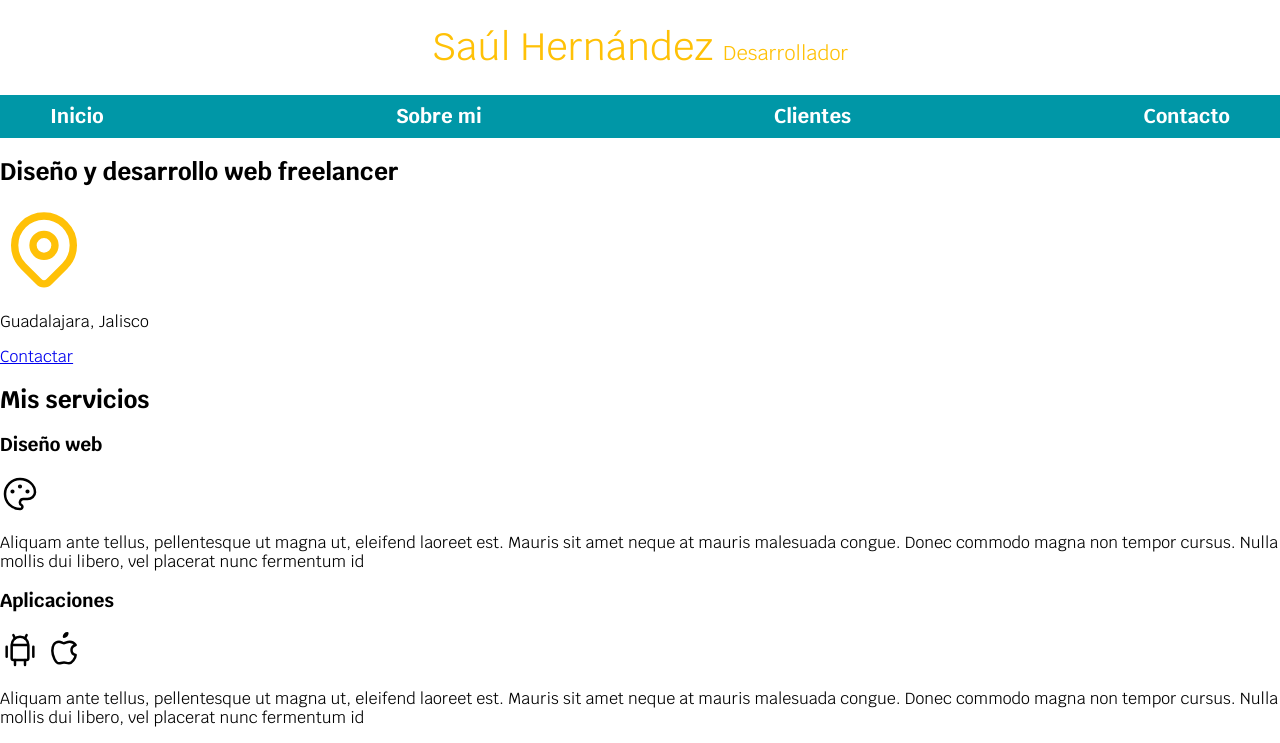
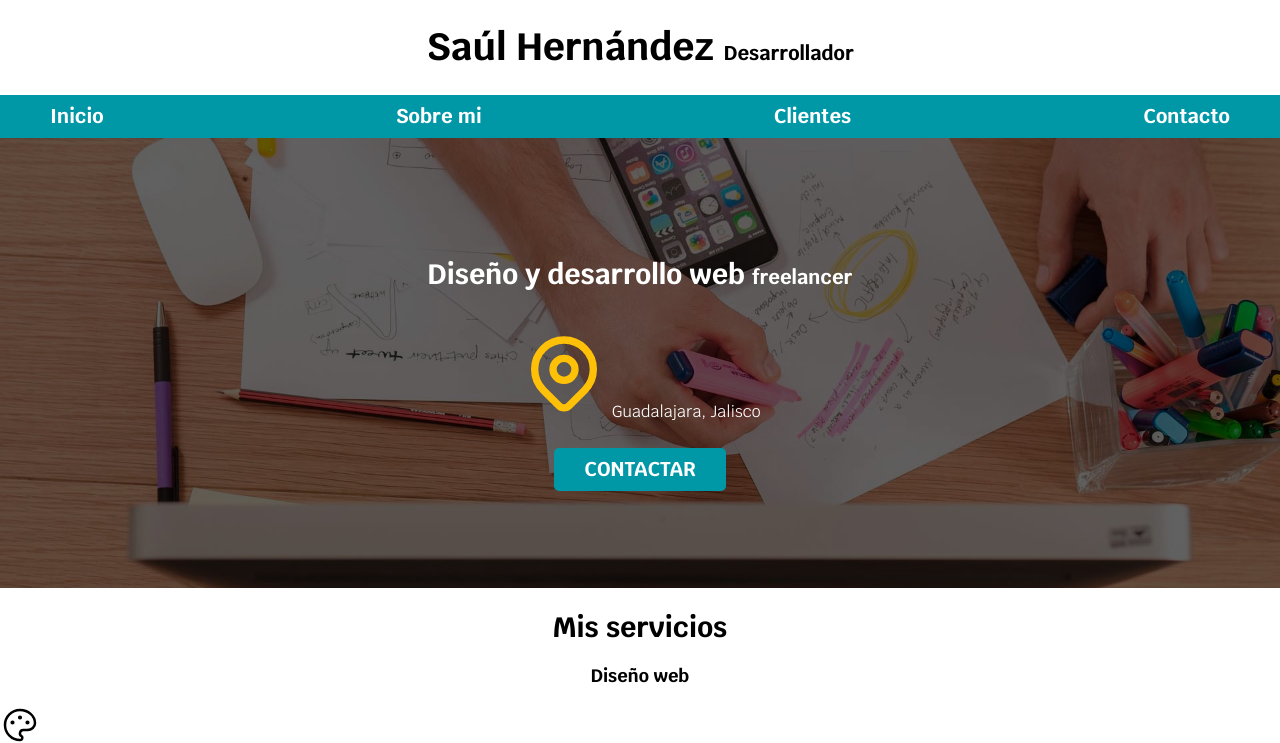
Before and after one commit to SlowAsteroid4/freelancer, a plain HTML site: page index.html in a window 1280 px wide. Shown: the top 743 px of the page. Drawn offline with Linux system fonts and the light colour scheme.

Commit message:
Se cambió el acomodo de algunas partes del index y se agregaron diseños del heading en el styles.css

```diff
--- a/css/styles.css
+++ b/css/styles.css
@@ -14,7 +14,14 @@
 
 html {
     font-size: 62.5%;
+    box-sizing: border-box;
     /*1rem = 10px*/
+}
+
+*,
+*:before,
+*:after {
+    box-sizing: inherit;
 }
 
 body {
@@ -22,14 +29,30 @@ body {
     font-family: 'Krub', sans-serif;
 }
 
+h1 {
+    font-size: var(--fuente_principal);
+}
+
+h2 {
+    font-size: 2.8rem;
+}
+
+h3 {
+    font-size: 1.8rem;
+}
+
+h1,
+h2,
+h3 {
+    text-align: center;
+}
+
 
 /*Fin de lineas rectificadoras de rem*/
 
 .titulo {
-    text-align: center;
-    font-size: var(--fuente_principal);
-    color: var(--primario);
-    font-weight: normal;
+    color: var(--obscuro);
+    font-weight: bold;
 }
 
 .titulo span {
@@ -48,12 +71,13 @@ body {
 .navegacion-principal {
     display: flex;
     flex-direction: column;
-    justify-content: space-between;
+    align-items: center;
 }
 
 @media (min-width: 768px) {
     .navegacion-principal {
         flex-direction: row;
+        justify-content: space-between;
     }
 }
 
@@ -69,3 +93,48 @@ body {
     background-color: var(--primario);
     color: var(--obscuro);
 }
+
+.hero {
+    background-image: url(../img/hero.jpg);
+    background-repeat: no-repeat;
+    background-size: cover;
+    height: 450px;
+    position: relative;
+}
+
+.contenido-hero {
+    position: absolute;
+    background-color: rgba(0, 0, 0, 0.62);
+    width: 100%;
+    height: 100%;
+    /*Alinear al centro*/
+    display: flex;
+    flex-direction: column;
+    align-items: center;
+    justify-content: center;
+}
+
+.contenido-hero h2,
+.contenido-hero p {
+    color: var(--blanco);
+}
+
+.btn {
+    background-color: var(--secundario);
+    color: var(--blanco);
+    padding: 1rem 3rem;
+    font-size: 2rem;
+    text-decoration: none;
+    margin-top: 1rem;
+    text-transform: uppercase;
+    font-weight: bold;
+    border-radius: .5rem;
+    width: 90%;
+    text-align: center;
+}
+
+@media (min-width: 768px) {
+    .btn {
+        width: auto;
+    }
+}
--- a/index.html
+++ b/index.html
@@ -30,16 +30,18 @@
         </nav>
     </div>
 
-    <section>
-        <h2>Diseño y desarrollo web freelancer</h2>
-        <svg xmlns="http://www.w3.org/2000/svg" class="icon icon-tabler icon-tabler-map-pin" width="88" height="88" viewBox="0 0 24 24" stroke-width="2" stroke="#FFC107" fill="none" stroke-linecap="round" stroke-linejoin="round">
-            <path stroke="none" d="M0 0h24v24H0z" fill="none"/>
-            <circle cx="12" cy="11" r="3" />
-            <path d="M17.657 16.657l-4.243 4.243a2 2 0 0 1 -2.827 0l-4.244 -4.243a8 8 0 1 1 11.314 0z" />
-        </svg>
-        <p>Guadalajara, Jalisco</p>
-
-        <a href="#">Contactar</a>
+    <section class="hero">
+        <div class="contenido-hero">
+            <h2 class="titulo">Diseño y desarrollo web <span>freelancer</span></h2>
+            <p>
+                <svg xmlns="http://www.w3.org/2000/svg" class="icon icon-tabler icon-tabler-map-pin" width="88" height="88" viewBox="0 0 24 24" stroke-width="2" stroke="#FFC107" fill="none" stroke-linecap="round" stroke-linejoin="round">
+                    <path stroke="none" d="M0 0h24v24H0z" fill="none"/>
+                    <circle cx="12" cy="11" r="3" />
+                    <path d="M17.657 16.657l-4.243 4.243a2 2 0 0 1 -2.827 0l-4.244 -4.243a8 8 0 1 1 11.314 0z" />
+                </svg> Guadalajara, Jalisco
+            </p>
+            <a class="btn" href="#">Contactar</a>
+        </div>
     </section>
 
     <main>
```
